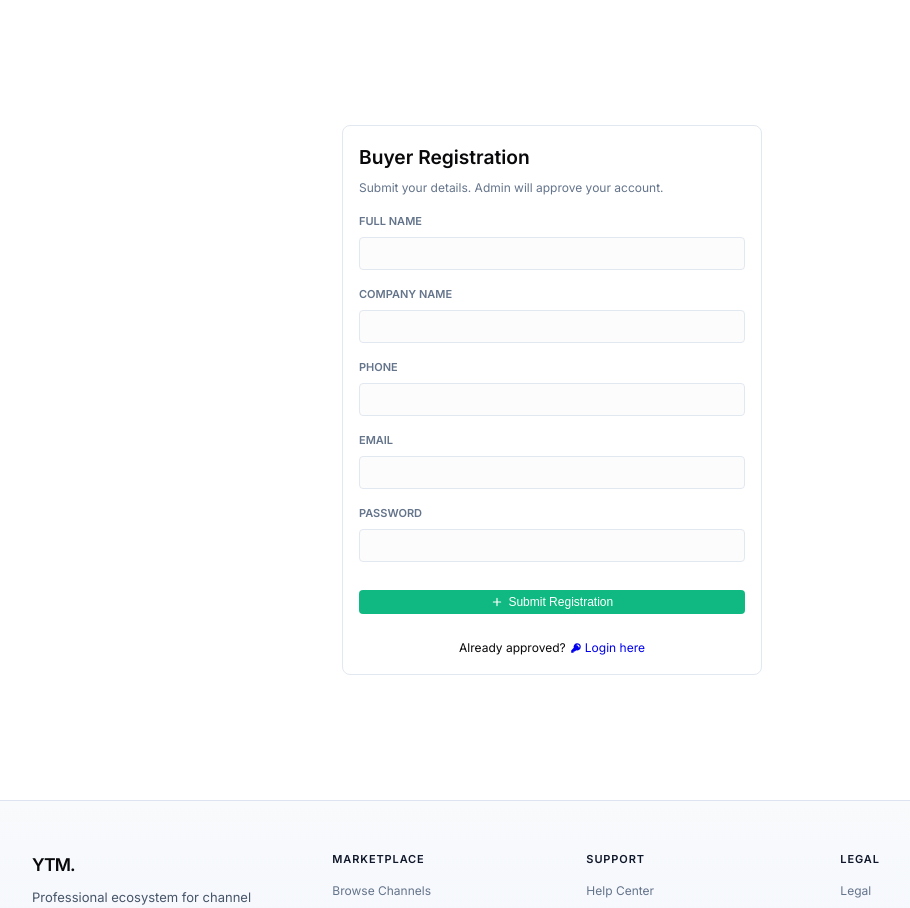
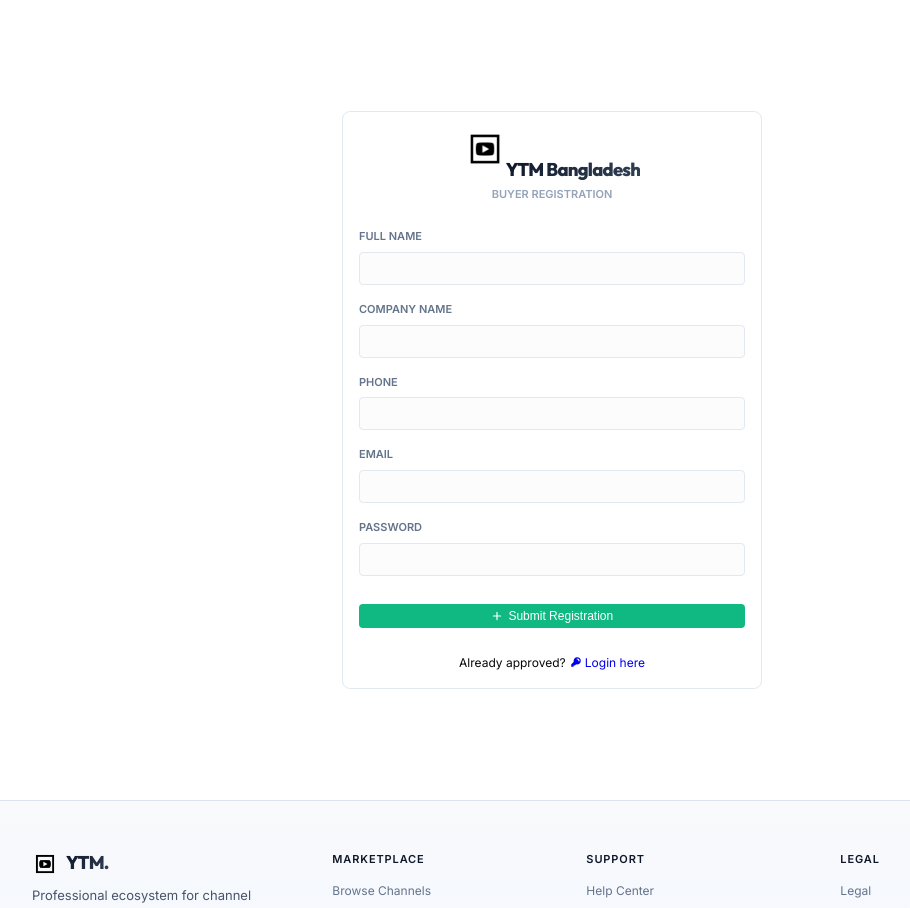
Before and after one commit to mukimuddin/easysell, a Next.js app: page /buyer/register in a window 1280 px wide. Shown: the top 908 px of the page, without its empty margins (88-998 px from the left). Built offline with nearby package versions, Linux system fonts and the light colour scheme.

Commit message:
feat: implement buyer registration page and establish base global styles and site layout components

```diff
--- a/app/buyer/login/page.js
+++ b/app/buyer/login/page.js
@@ -38,7 +38,11 @@
   return (
     <main style={{ display: 'flex', alignItems: 'center', justifyContent: 'center', minHeight: '100vh', padding: '1rem', background: '#ffffff' }}>
       <div style={{ width: '100%', maxWidth: '340px', padding: '1.5rem', border: '1px solid #e2e8f0', borderRadius: '4px' }}>
-        <h2 style={{ fontSize: '1.1rem', fontWeight: 700, color: '#1e293b', marginBottom: '1.5rem', textAlign: 'center' }}>Buyer Login</h2>
+        <div style={{ textAlign: 'center', marginBottom: '1.5rem' }}>
+          <img src="/icons8-youtube-50.png" alt="Logo" style={{ height: '42px', width: 'auto', marginBottom: '0.4rem' }} />
+          <div className="logo-text">YTM Bangladesh</div>
+          <div style={{ fontSize: '11px', color: '#94a3b8', fontWeight: 600, textTransform: 'uppercase', marginTop: '0.2rem' }}>Buyer Login</div>
+        </div>
         {error ? <div style={{ color: '#dc2626', background: '#fee2e2', padding: '0.5rem', borderRadius: '4px', fontSize: '12px', marginBottom: '1rem', textAlign: 'center', fontWeight: 600 }}>{error}</div> : null}
 
         <form onSubmit={onSubmit}>
--- a/app/buyer/register/page.js
+++ b/app/buyer/register/page.js
@@ -56,8 +56,11 @@
       }}
     >
       <div style={{ width: '100%', maxWidth: '420px', border: '1px solid #e2e8f0', borderRadius: '8px', padding: '1rem' }}>
-        <h1 style={{ fontSize: '1.2rem', marginBottom: '0.3rem' }}>Buyer Registration</h1>
-        <p style={{ fontSize: '12px', color: '#64748b', marginBottom: '1rem' }}>Submit your details. Admin will approve your account.</p>
+        <div style={{ textAlign: 'center', marginBottom: '1.5rem' }}>
+          <img src="/icons8-youtube-50.png" alt="Logo" style={{ height: '42px', width: 'auto', marginBottom: '0.4rem' }} />
+          <div className="logo-text">YTM Bangladesh</div>
+          <div style={{ fontSize: '11px', color: '#94a3b8', fontWeight: 600, textTransform: 'uppercase', marginTop: '0.2rem' }}>Buyer Registration</div>
+        </div>
 
         {error ? <div style={{ marginBottom: '0.75rem', color: '#b91c1c', fontSize: '12px' }}>{error}</div> : null}
         {success ? <div style={{ marginBottom: '0.75rem', color: '#166534', fontSize: '12px' }}>{success}</div> : null}
--- a/app/globals.css
+++ b/app/globals.css
@@ -1,4 +1,23 @@
-@import url('https://fonts.googleapis.com/css2?family=Inter:wght@400;500;600&display=swap');
+@import url('https://fonts.googleapis.com/css2?family=Inter:wght@400;500;600&family=Outfit:wght@700;800&display=swap');
+
+.logo-text {
+  font-family: 'Outfit', sans-serif;
+  letter-spacing: -0.04em;
+  font-weight: 800;
+  background: linear-gradient(135deg, #0f172a 0%, #334155 100%);
+  -webkit-background-clip: text;
+  -webkit-text-fill-color: transparent;
+  font-size: 1.15rem;
+  display: inline-flex;
+  align-items: center;
+  line-height: 1;
+}
+
+@media (max-width: 640px) {
+  .logo-text {
+    font-size: 0.95rem;
+  }
+}
 
 /* Jobs page */
 .jobs-wrap {
@@ -505,12 +524,19 @@
   align-items: center;
   max-width: 820px;
   margin: 0 auto;
-  padding: 0.5rem 0.7rem;
+  padding: 0.4rem 0.8rem;
   border: 1px solid rgba(226, 232, 240, 0.95);
   border-radius: 999px;
   background: rgba(255, 255, 255, 0.88);
   backdrop-filter: blur(14px);
   box-shadow: 0 10px 28px rgba(15, 23, 42, 0.08);
+}
+
+@media (max-width: 480px) {
+  .nav-container {
+    padding: 0.35rem 0.6rem;
+    gap: 0.5rem;
+  }
 }
 .logo {
   font-size: 1rem;
@@ -521,6 +547,7 @@
   display: flex;
   align-items: center;
   gap: 0.4rem;
+  white-space: nowrap;
 }
 .logo-dot {
   width: 8px;
--- a/app/layout.js
+++ b/app/layout.js
@@ -5,6 +5,9 @@
 export const metadata = {
   title: 'YTM Bangladesh - YouTube Channel Supply Network',
   description: 'YTM Bangladesh helps high-volume buyers source YouTube channels for scalable marketing growth.',
+  icons: {
+    icon: '/icons8-youtube-50.png',
+  },
 }
 
 import { UIProvider } from '@/components/UIContext'
--- a/components/ConditionalLayout.js
+++ b/components/ConditionalLayout.js
@@ -104,7 +104,9 @@
            <button className="menu-toggle" onClick={() => setIsSidebarOpen(!isSidebarOpen)}>
              {isSidebarOpen ? '✕' : '☰'}
            </button>
-           <div className="mobile-logo">Growth Tracker</div>
+           <div className="mobile-logo" style={{ display: 'flex', alignItems: 'center', justifyContent: 'center' }}>
+             <img src="/icons8-youtube-50.png" alt="Logo" style={{ height: '24px', width: 'auto' }} />
+           </div>
            <div style={{ width: '38px' }}></div>
         </header>
 
@@ -113,8 +115,8 @@
         )}
 
         <aside className={`admin-sidebar ${isSidebarOpen ? 'open' : ''}`}>
-          <div className="sidebar-logo">
-            Growth Tracker
+          <div className="sidebar-logo" style={{ display: 'flex', alignItems: 'center', justifyContent: 'center', minHeight: '60px' }}>
+            <img src="/icons8-youtube-50.png" alt="Logo" style={{ height: '36px', width: 'auto' }} />
           </div>
 
           <nav className="sidebar-nav">
@@ -214,8 +216,8 @@
         <nav className="navbar">
           <div className="nav-container">
             <Link href="/" className="logo">
-              <span className="logo-dot"></span>
-              YTM.
+              <img src="/icons8-youtube-50.png" alt="Logo" style={{ height: '28px', width: 'auto' }} />
+              <span className="logo-text">YTM Bangladesh</span>
             </Link>
             <div className="nav-links">
               <Link href="/jobs" className="nav-link">Jobs</Link>
--- a/components/Footer.js
+++ b/components/Footer.js
@@ -5,7 +5,10 @@
     <footer className="footer">
       <div className="footer-container">
         <div className="footer-brand">
-          <Link href="/" className="logo">YTM.</Link>
+          <Link href="/" className="logo" style={{ display: 'flex', alignItems: 'center', gap: '8px' }}>
+            <img src="/icons8-youtube-50.png" alt="Logo" style={{ height: '26px', width: 'auto' }} />
+            <span className="logo-text">YTM.</span>
+          </Link>
           <p>
             Professional ecosystem for channel sourcing, buyer onboarding, and secure operational delivery.
             Built for scalable and policy-aligned growth.
```
Also changed, not shown: app/admin/login/page.js (+6 -1 lines), public/icons8-youtube-50.png (added).
